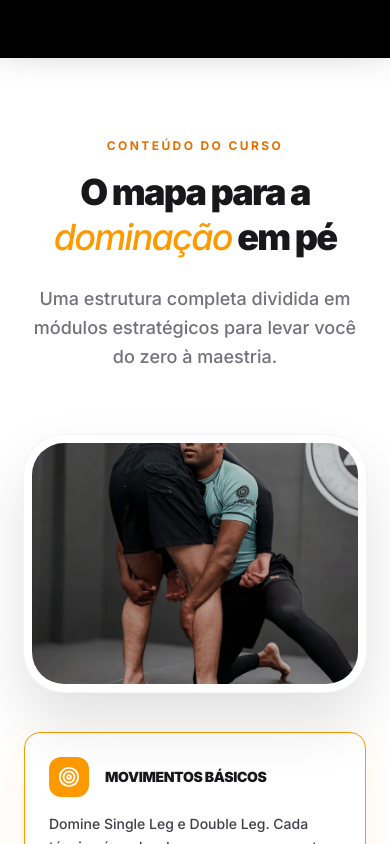
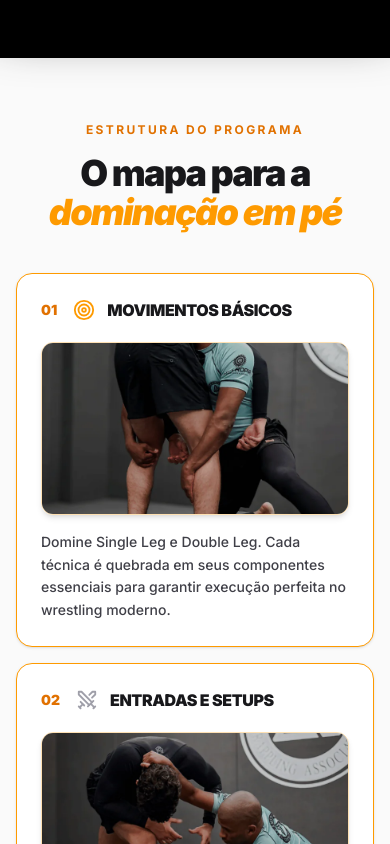
Before and after one commit to coutinho98/newwilgner, a React (Vite) app: page / in a window 390 px wide. Shown: the part 4720-5564 px from the top of the page. Built offline with nearby package versions, Linux system fonts and the light colour scheme.

Commit message:
added shame design = alembjj

```diff
--- a/src/components/CourseOverview.tsx
+++ b/src/components/CourseOverview.tsx
@@ -2,7 +2,6 @@ import { useState } from 'react';
 import { Shield, Swords, Target, Lock, Repeat } from 'lucide-react';
 import { motion, AnimatePresence } from 'framer-motion';
 
-// Imagens
 import Basic from '../assets/img/basic.webp';
 import Entradas from '../assets/img/entradas.webp';
 import Cinturadas from '../assets/img/cinturadas.webp';
@@ -14,30 +13,35 @@ export function CourseOverview() {
 
   const modules = [
     {
+      id: "01",
       title: "MOVIMENTOS BÁSICOS",
       desc: "Domine Single Leg e Double Leg. Cada técnica é quebrada em seus componentes essenciais para garantir execução perfeita no wrestling moderno.",
       icon: <Target size={22} />,
       image: Basic
     },
     {
+      id: "02",
       title: "ENTRADAS E SETUPS",
       desc: "Transforme qualquer situação defensiva em chance de queda. Aprenda os setups que criam as janelas de oportunidade necessárias.",
       icon: <Swords size={22} />,
       image: Entradas
     },
     {
+      id: "03",
       title: "CINTURADAS E CLINCH",
       desc: "Quem domina o clinch domina a luta. Técnicas que fazem adversários se sentirem presos em uma morsa impossível de escapar.",
       icon: <Lock size={22} />,
       image: Cinturadas
     },
     {
+      id: "04",
       title: "DEFESAS SÓLIDAS",
       desc: "Use o cansaço do adversário a seu favor. Aprenda a conservar energia enquanto o oponente se esgota tentando te derrubar.",
       icon: <Shield size={22} />,
       image: Defesas
     },
     {
+      id: "05",
       title: "MEMÓRIA MUSCULAR",
       desc: "Drills específicos que gravam os movimentos no seu corpo. A diferença entre saber fazer e fazer sem precisar pensar.",
       icon: <Repeat size={22} />,
@@ -46,52 +50,63 @@ export function CourseOverview() {
   ];
 
   return (
-        // Alterado para bg-white (branco puro)
-        <section id="conteudo" className="font-inter bg-white py-20 md:py-32 px-6 overflow-hidden">
+    <section id="conteudo" className="font-inter bg-zinc-50 py-16 px-4 md:px-6 overflow-hidden">
       <div className="max-w-7xl mx-auto">
 
-                {/* Header da Seção */}
-                <div className="max-w-3xl mb-16 md:mb-24 text-center md:text-left">
+        <div className="mb-10 md:mb-16 text-center lg:text-left">
           <span className="text-amber-600 font-bold uppercase tracking-[0.2em] text-xs block mb-4">
-                        Conteúdo do Curso
+            Estrutura do Programa
           </span>
-                    <h2 className="text-4xl md:text-6xl text-zinc-900 font-black tracking-tighter leading-tight">
-                        O mapa para a <span className="italic text-amber-500 font-medium">dominação</span> em pé
+          <h2 className="text-4xl md:text-5xl lg:text-6xl font-black tracking-tighter leading-[1.1] text-zinc-900">
+            O mapa para a <br className="hidden lg:block" />
+            <span className="italic text-amber-500">dominação em pé</span>
           </h2>
-                    <p className="text-zinc-500 mt-6 text-lg leading-relaxed font-medium">
-                        Uma estrutura completa dividida em módulos estratégicos para levar você do zero à maestria.
-                    </p>
         </div>
 
-                <div className="grid lg:grid-cols-12 gap-10 lg:gap-16 items-start">
+        <div className="grid grid-cols-1 lg:grid-cols-12 gap-6 lg:gap-12 relative">
 
-                    {/* LADO ESQUERDO: LISTA DE ABAS */}
-                    <div className="order-2 lg:order-1 lg:col-span-5 flex flex-col space-y-4">
+          <div className="lg:col-span-5 space-y-4">
             {modules.map((mod, index) => {
               const isActive = activeTab === index;
+
               return (
                 <motion.div
-                                    key={index}
+                  key={mod.id}
                   onClick={() => setActiveTab(index)}
                   whileHover={{ x: 5 }}
-                                    className={`group cursor-pointer p-6 rounded-2xl transition-all duration-300 border select-none ${
-                                        isActive
-                                            ? "bg-white border-amber-500 shadow-[0_15px_40px_rgba(245,158,11,0.12)]"
-                                            : "bg-white border-zinc-100 hover:border-zinc-300"
-                                    }`}
+                  className={`group cursor-pointer p-6 rounded-2xl transition-all duration-300 border shadow-sm select-none
+                    bg-white border-amber-500 shadow-[0_10px_30px_rgba(245,158,11,0.1)]
+                    lg:shadow-none lg:bg-white/50 lg:border-zinc-200 lg:hover:border-zinc-300 lg:hover:bg-white
+                    ${isActive ? "lg:bg-white lg:border-amber-500 lg:shadow-[0_10px_30px_rgba(245,158,11,0.1)]" : ""}
+                  `}
                 >
                   <div className="flex items-center gap-4">
-                                        <div className={`w-10 h-10 rounded-xl flex items-center justify-center transition-colors duration-300 ${isActive ? "bg-amber-500" : "bg-zinc-100 group-hover:bg-amber-50"}`}>
-                                            <span className={`transition-colors duration-300 ${isActive ? "text-white" : "text-zinc-500 group-hover:text-amber-600"}`}>
+                    <span className={`text-sm md:text-base font-black transition-colors duration-300
+                      text-amber-600 lg:text-zinc-400 ${isActive ? "lg:text-amber-500" : ""}`}>
+                      {mod.id}
+                    </span>
+
+                    <div className="flex items-center gap-3">
+                      <div className={`transition-colors duration-300 ${isActive ? "text-amber-500" : "text-zinc-400 group-hover:text-zinc-600"}`}>
                          {mod.icon}
-                                            </span>
                       </div>
-                                        <h4 className={`font-black text-sm md:text-base uppercase tracking-tight transition-colors duration-300 ${isActive ? "text-zinc-900" : "text-zinc-500 group-hover:text-zinc-700"}`}>
+                      <h3 className={`text-base md:text-lg font-black uppercase tracking-tight transition-colors duration-300
+                        text-zinc-900 lg:text-zinc-500 ${isActive ? "lg:text-zinc-900" : "lg:group-hover:text-zinc-700"}`}>
                         {mod.title}
-                                        </h4>
+                      </h3>
+                    </div>
                   </div>
 
-                                    <p className={`text-sm md:text-base mt-4 leading-relaxed transition-colors duration-300 font-medium ${isActive ? 'text-zinc-700' : 'text-zinc-400'}`}>
+                  <div className="mt-5 block lg:hidden relative aspect-[16/9] rounded-xl overflow-hidden border border-amber-500/30 shadow-md">
+                    <img
+                      src={mod.image}
+                      alt={mod.title}
+                      className="w-full h-full object-cover"
+                    />
+                  </div>
+
+                  <p className={`text-sm md:text-base mt-4 leading-relaxed transition-colors duration-300 font-medium
+                    text-zinc-700 lg:text-zinc-400 ${isActive ? 'lg:text-zinc-700' : ''}`}>
                     {mod.desc}
                   </p>
                 </motion.div>
@@ -99,26 +114,28 @@ export function CourseOverview() {
             })}
           </div>
 
-                    {/* LADO DIREITO: IMAGEM (DESKTOP STICKY) */}
-                    <div className="order-1 lg:order-2 lg:col-span-7 relative lg:sticky lg:top-32 w-full">
-                        <div className="relative aspect-[4/3] rounded-[2.5rem] overflow-hidden border-8 border-white bg-white shadow-[0_30px_60px_rgba(0,0,0,0.12)] ring-1 ring-zinc-100">
+          <div className="hidden lg:block lg:col-span-7">
+            <div className="sticky top-32">
+              <div className="relative aspect-[4/3] rounded-[2.5rem] overflow-hidden border-4 border-white bg-white shadow-[0_20px_50px_rgba(0,0,0,0.15)] ring-1 ring-zinc-200">
                 <AnimatePresence mode="wait">
                   <motion.img
                     key={activeTab}
                     src={modules[activeTab].image}
                     alt={modules[activeTab].title}
-                                    initial={{ opacity: 0, scale: 1.05 }}
+                    initial={{ opacity: 0, scale: 1.1 }}
                     animate={{ opacity: 1, scale: 1 }}
                     exit={{ opacity: 0, scale: 0.95 }}
-                                    transition={{ duration: 0.4 }}
+                    transition={{ duration: 0.5, ease: [0.4, 0, 0.2, 1] }}
                     className="absolute inset-0 w-full h-full object-cover"
                   />
                 </AnimatePresence>
+
+                <div className="absolute inset-0 bg-gradient-to-t from-black/20 via-transparent to-transparent pointer-events-none" />
               </div>
 
-                        {/* Indicador de número atrás da imagem */}
-                        <div className="absolute -bottom-10 -right-6 text-[15rem] font-black text-zinc-50 -z-10 select-none pointer-events-none">
-                            {activeTab + 1}
+              <div className="absolute -bottom-6 -right-6 text-[12rem] font-black text-zinc-100 -z-10 select-none">
+                {modules[activeTab].id}
+              </div>
             </div>
           </div>
 
```
Lines whose indentation alone changed are shown as unchanged.
